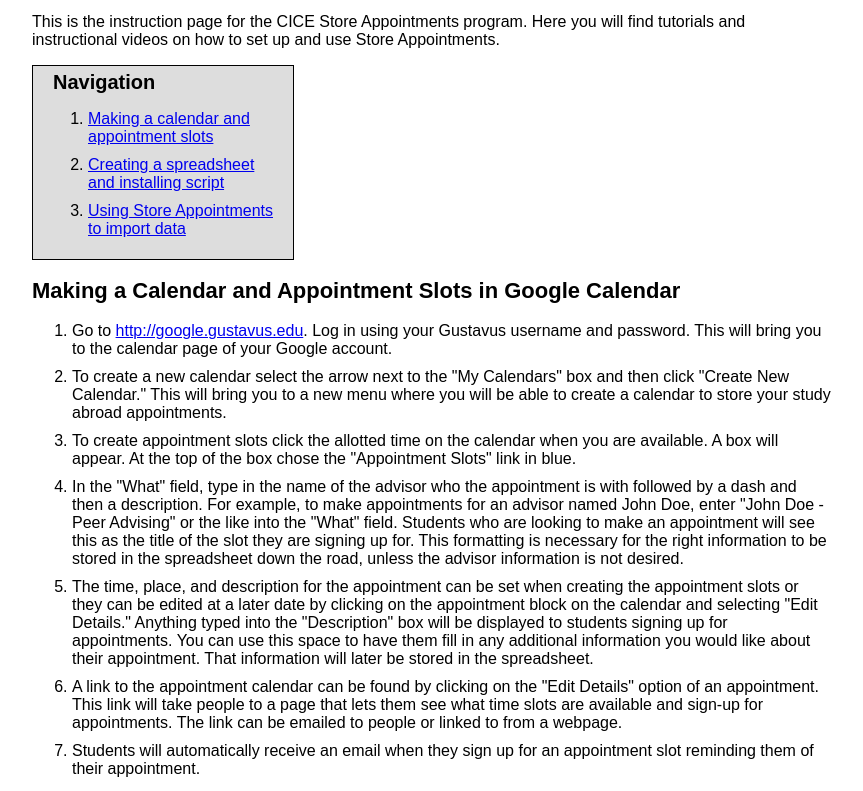
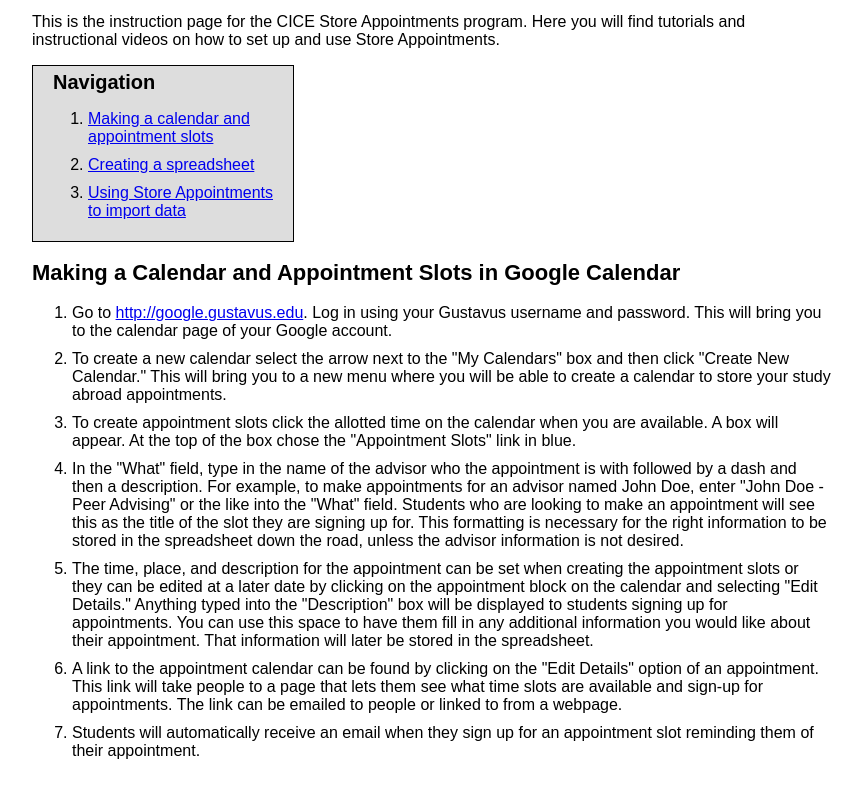
Before and after one commit to s2012-mcs270-cice/CICE-Project, a plain HTML site: page index.html in a window 1280 px wide. Shown: the part 93-884 px from the top of the page, without its empty margins (208-1071 px from the left). Drawn offline with Linux system fonts and the light colour scheme; grey boxes are pictures that could not be loaded.

Commit message:
touchup to section title

```diff
--- a/index.html
+++ b/index.html
@@ -17,7 +17,7 @@
     <h3>Navigation</h3>
     <ol>
       <li><a href="#makeCalendar">Making a calendar and appointment slots</a></li>
-      <li><a href="#section2">Creating a spreadsheet and installing script</a></li>
+      <li><a href="#section2">Creating a spreadsheet</a></li>
       <li><a href="#importData">Using Store Appointments to import data</a></li>
     </ol>
     </div>
```
